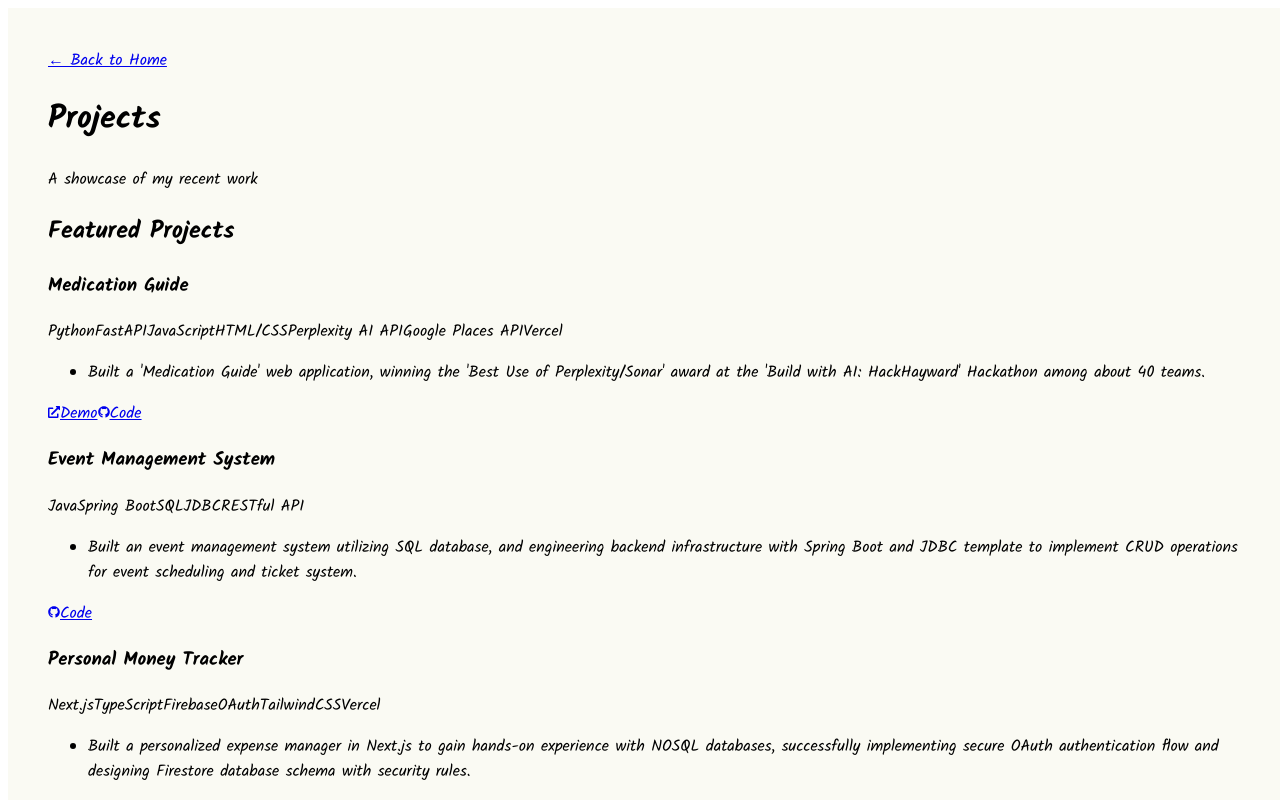
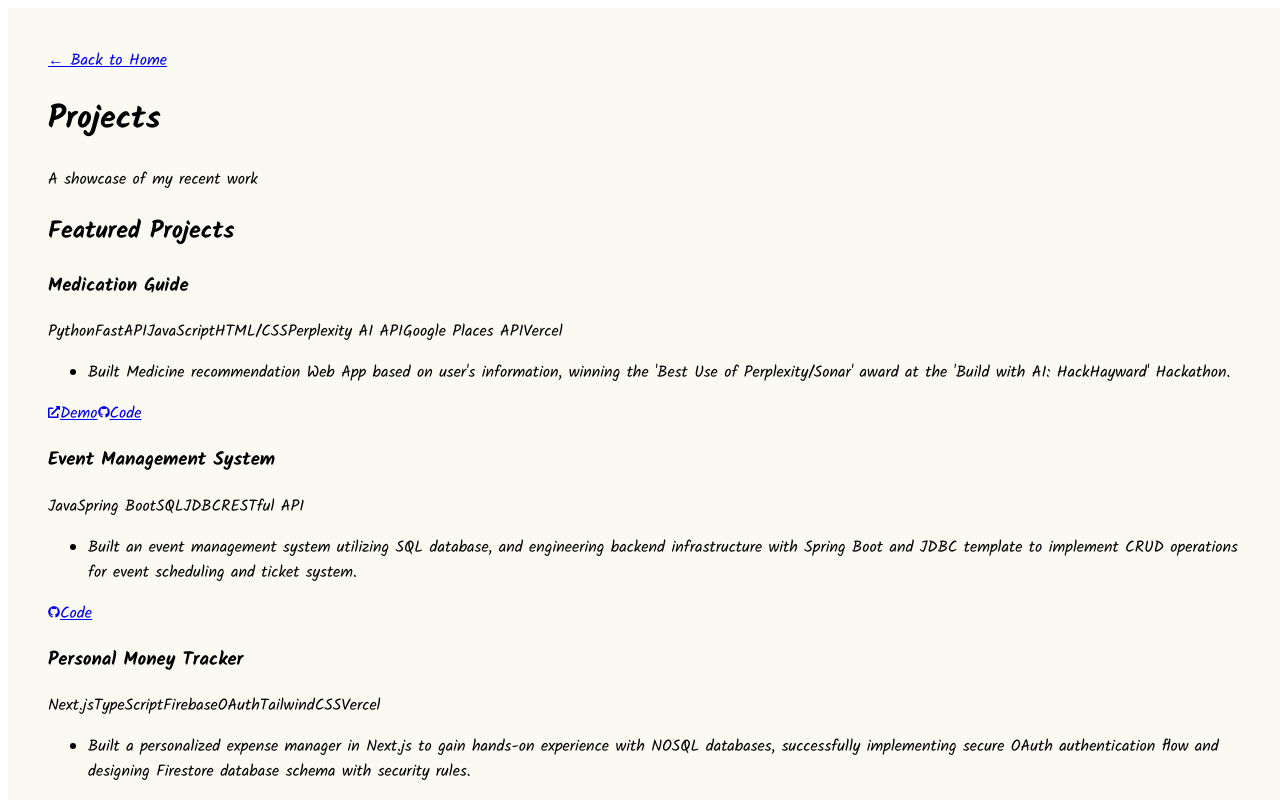
Before and after one commit to driffe/ohblog, a Next.js app in the folder oh-blog/: page /content/projects in a window 1280 px wide. Shown: the top 800 px of the page. Built offline with nearby package versions, Linux system fonts and the light colour scheme.

Commit message:
change link on projects

```diff
--- a/oh-blog/pages/content/projects.tsx
+++ b/oh-blog/pages/content/projects.tsx
@@ -69,7 +69,7 @@ export default function Projects() {
     {
       title: "Medication Guide",
       description: [
-        "Built a 'Medication Guide' web application, winning the 'Best Use of Perplexity/Sonar' award at the 'Build with AI: HackHayward' Hackathon among about 40 teams.",
+        "Built Medicine recommendation Web App based on user's information, winning the 'Best Use of Perplexity/Sonar' award at the 'Build with AI: HackHayward' Hackathon.",
       ],
       demoLink: "https://medication-recommend.vercel.app/",
       codeLink: "https://github.com/driffe/Medication-Recommend",
```
